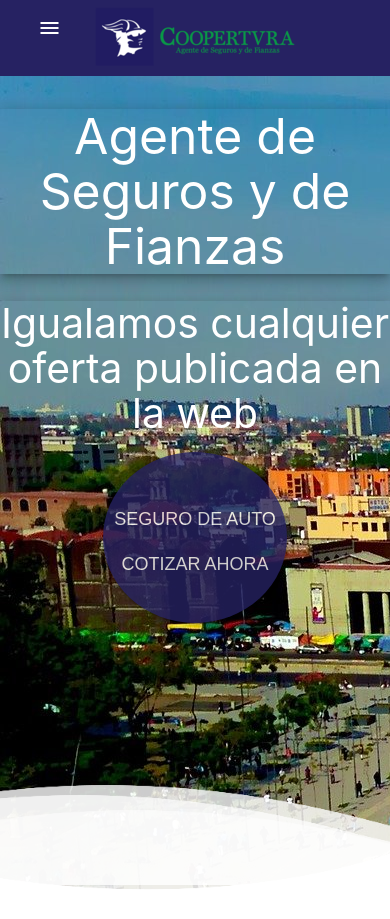
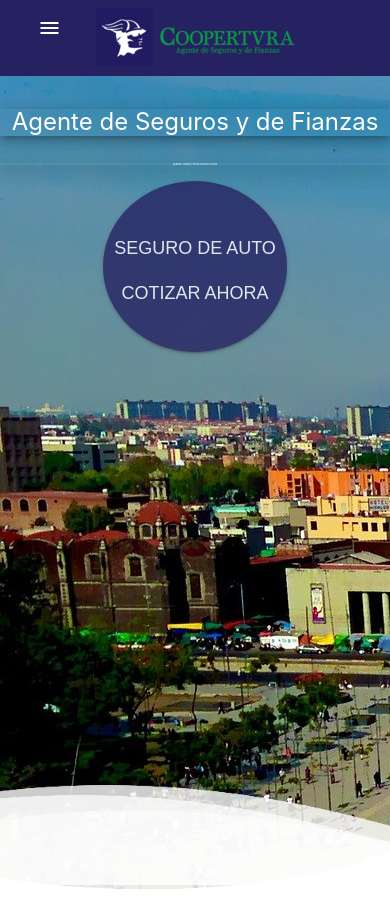
Before and after one commit to MarcoAMtz99/despacho, a PHP site: page /index.php in a window 390 px wide. Shown: the top 919 px of the page. Run offline with PHP 8.4, Linux system fonts and the light colour scheme; some libraries are stand-ins or nearby versions.

```diff
--- a/css/style.css
+++ b/css/style.css
@@ -147,3 +147,14 @@ section .wave.wave4 {
 		background-position-x:1000px;
 	}
 }
+
+@media only screen and (max-width: 400px) {
+
+h2{
+	font-size:24px;
+}
+h3{
+	font-size:2px;
+}
+
+}
```
